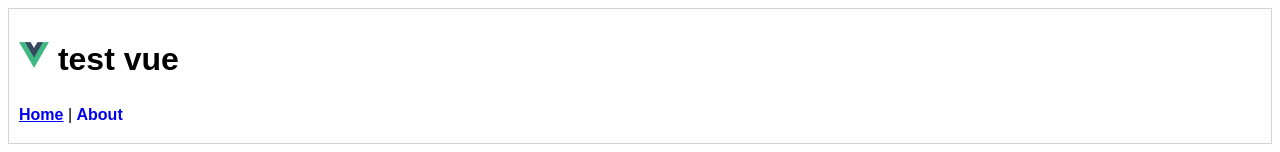
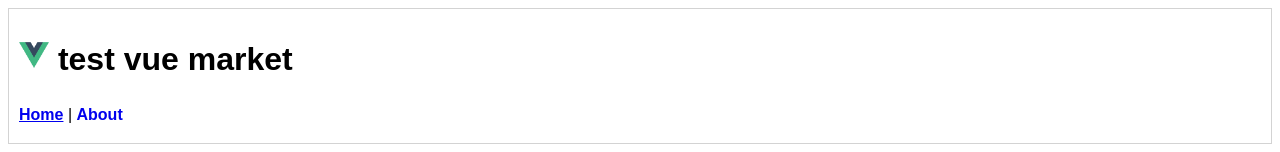
Before and after one commit to serge-mur/vue-starter, a Vue app: page / in a window 1280 px wide. Shown: the top 152 px of the page. Built offline with nearby package versions, Linux system fonts and the light colour scheme.

Commit message:
test market

```diff
--- a/src/components/HeaderLayout.vue
+++ b/src/components/HeaderLayout.vue
@@ -1,6 +1,6 @@
 <template>
     <header class="header">
-        <h1><img alt="Vue logo" height="30" src="../assets/logo.png"> test vue</h1>
+        <h1><img alt="Vue logo" height="30" src="../assets/logo.png"> test vue market</h1>
         <HeaderNavigation />
     </header>
 </template>
```
